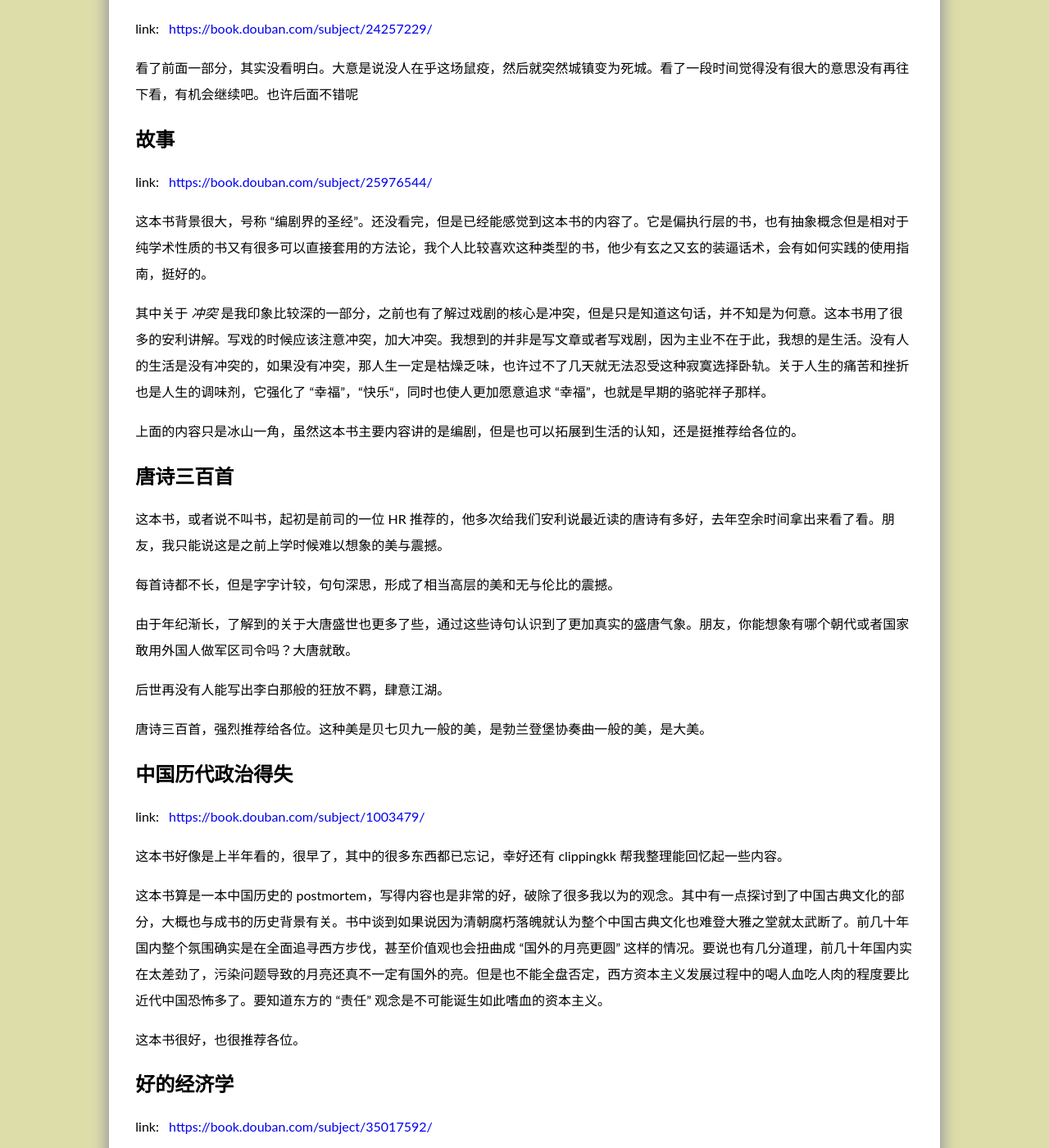
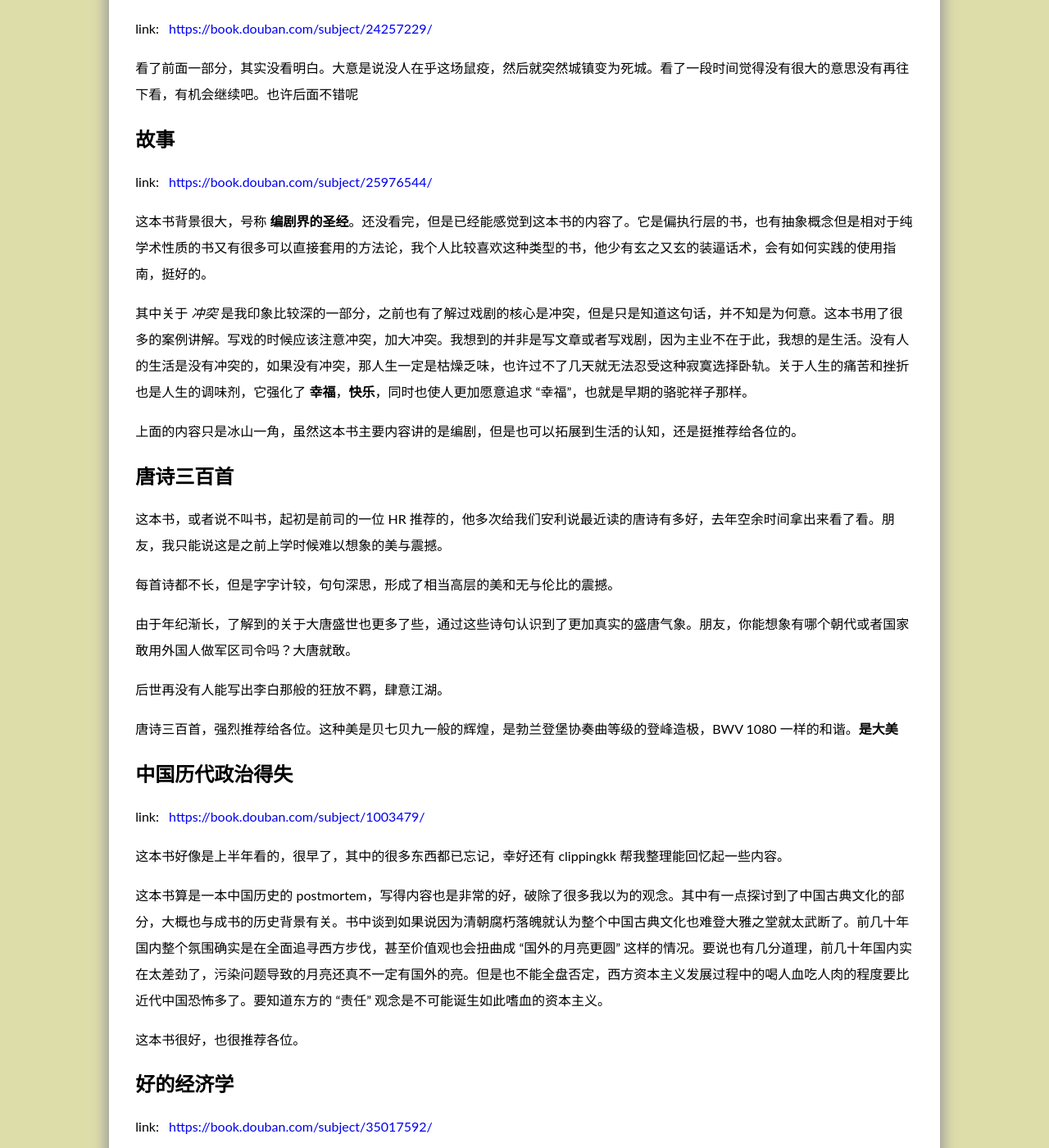
Before and after one commit to AnnatarHe/AnnatarHe.github.io, a Jekyll site: the page built from _posts/2021-02-03-books-i-read-in-2020.md, in a window 1280 px wide and 1400 px high, scrolled down 960 px. Shown: the whole window at 82% size. Built offline with Jekyll 4.4.1, drawn with Linux system fonts in a browser that asks for light colours; some web fonts are replaced; comment, search, counter and statistics services are not loaded; some of the changed text lies outside the part shown.

Commit message:
fix(post): fix typo

```diff
--- a/_posts/2021-02-03-books-i-read-in-2020.md
+++ b/_posts/2021-02-03-books-i-read-in-2020.md
@@ -32,9 +32,9 @@ link: [https://book.douban.com/subject/24257229/](https://book.douban.com/subjec
 
 link: [https://book.douban.com/subject/25976544/](https://book.douban.com/subject/25976544/)
 
-这本书背景很大，号称 “编剧界的圣经”。还没看完，但是已经能感觉到这本书的内容了。它是偏执行层的书，也有抽象概念但是相对于纯学术性质的书又有很多可以直接套用的方法论，我个人比较喜欢这种类型的书，他少有玄之又玄的装逼话术，会有如何实践的使用指南，挺好的。
+这本书背景很大，号称 **编剧界的圣经**。还没看完，但是已经能感觉到这本书的内容了。它是偏执行层的书，也有抽象概念但是相对于纯学术性质的书又有很多可以直接套用的方法论，我个人比较喜欢这种类型的书，他少有玄之又玄的装逼话术，会有如何实践的使用指南，挺好的。
 
-其中关于 *冲突* 是我印象比较深的一部分，之前也有了解过戏剧的核心是冲突，但是只是知道这句话，并不知是为何意。这本书用了很多的安利讲解。写戏的时候应该注意冲突，加大冲突。我想到的并非是写文章或者写戏剧，因为主业不在于此，我想的是生活。没有人的生活是没有冲突的，如果没有冲突，那人生一定是枯燥乏味，也许过不了几天就无法忍受这种寂寞选择卧轨。关于人生的痛苦和挫折也是人生的调味剂，它强化了 “幸福”，“快乐“，同时也使人更加愿意追求 “幸福”，也就是早期的骆驼祥子那样。
+其中关于 *冲突* 是我印象比较深的一部分，之前也有了解过戏剧的核心是冲突，但是只是知道这句话，并不知是为何意。这本书用了很多的案例讲解。写戏的时候应该注意冲突，加大冲突。我想到的并非是写文章或者写戏剧，因为主业不在于此，我想的是生活。没有人的生活是没有冲突的，如果没有冲突，那人生一定是枯燥乏味，也许过不了几天就无法忍受这种寂寞选择卧轨。关于人生的痛苦和挫折也是人生的调味剂，它强化了 **幸福**，**快乐**，同时也使人更加愿意追求 “幸福”，也就是早期的骆驼祥子那样。
 
 上面的内容只是冰山一角，虽然这本书主要内容讲的是编剧，但是也可以拓展到生活的认知，还是挺推荐给各位的。
 
@@ -48,7 +48,7 @@ link: [https://book.douban.com/subject/25976544/](https://book.douban.com/subjec
 
 后世再没有人能写出李白那般的狂放不羁，肆意江湖。
 
-唐诗三百首，强烈推荐给各位。这种美是贝七贝九一般的美，是勃兰登堡协奏曲一般的美，是大美。
+唐诗三百首，强烈推荐给各位。这种美是贝七贝九一般的辉煌，是勃兰登堡协奏曲等级的登峰造极，BWV 1080 一样的和谐。**是大美**
 
 ## 中国历代政治得失
 
@@ -70,11 +70,11 @@ link: [https://book.douban.com/subject/35017592/](https://book.douban.com/subjec
 
 可是有什么意义呢？如果我本人就是个土鳖，穿上 nike 会改变我的思维模式吗？如果我本人已经是个 “上层人士” 了，穿皇帝的新衣又能怎么样？
 
-我个人是很反对消费主义的，但是难以改变周围人的思维。姐姐也就几千块的工资，痴迷于各种奢侈的衣服，女朋友也会在某些时间点提醒我要买个包。一旦我提醒多说几句，基本上微博上的话术就来了 “我吃你家大米了？”， “我买东西是用我自己辛辛苦苦挣的钱“， ”生活这么苦，我犒劳一下自己怎么了“。
+我个人是很反对消费主义的，但是难以改变周围人的思维。姐姐也就几千块的工资，痴迷于各种奢侈的衣服，女朋友也会在某些时间点提醒我要买个包。一旦我提醒多说几句，基本上微博上的话术就来了 "我吃你家大米了？"， "我买东西是用我自己辛辛苦苦挣的钱"， "生活这么苦，我犒劳一下自己怎么了"。
 
 后来我意识到很多人不愿意买东西和疯狂爱购物是有一些更深层次的问题的。一个精神生活富足的人，是没有时间和精力去天天看别人在 app 上编织的虚假 “生活” 的。无论是从正面鼓励我买买买的 “你值得更好的生活” 还是负面的 “别人都买了，就你没买，丢人” 其实一定程度上都是个人的不自信和精神生活的匮乏。
 
-还有一点是关于 “迁徙” 的章节。大意是大城市发展更好，更快。呆在小地方对发展是难以有成就的。也就让我更加坚定了信息：公司只要觉得不行就跑。
+还有一点是关于 *迁徙* 的章节。大意是大城市发展更好，更快。呆在小地方对发展是难以有成就的。也就让我更加坚定了信息：公司只要觉得不行就跑。
 
 这是一本很真实的书，很推荐给读者，建议有空看一看。
 
@@ -140,7 +140,7 @@ link: [https://book.douban.com/subject/33408126/](https://book.douban.com/subjec
 
 阿拉伯人真是太乱了。之前听过一个故事是说中国人就像螃蟹爬篮，谁想爬出去就会被同伴拽回来。我现在严重怀疑这个故事是说这帮穆斯林的，我真是难以想象先知圣训说得好好的穆斯林都是兄弟，怎么实操就变成了攘外必先安内了？
 
-具体事例实在太多了，大家书里自己看吧。
+具体事例实在太多了，大家书里自己看吧。感受绝望的阿拉伯人在几百年间企图恢复中世纪荣光的落魄和疯狂。
 
 ## 西方哲学史
 
@@ -184,6 +182,8 @@ link: [https://book.douban.com/subject/34862375/](https://book.douban.com/subjec
 
 总的来说这本书很推荐，尤其是对于价值观的建设。推荐年轻的，立志于成为黑客看一看。
 
+--------------------
+
 好了，2020 年书籍的分享就到这里了，大家有空可以多看看，交流交流。有什么推荐的书或者文章也可以发给我。
 
 新年快乐。
```
Also changed, not shown: other parts of _posts/2021-02-03-books-i-read-in-2020.md (+3 -5 lines).
